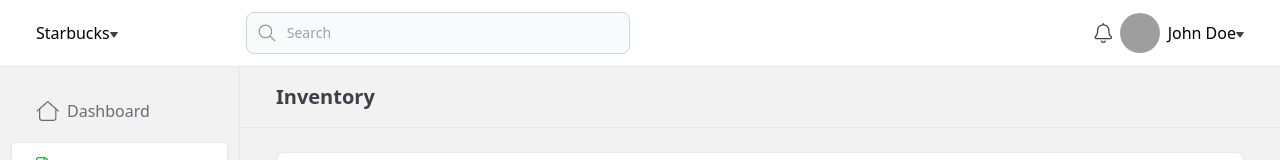
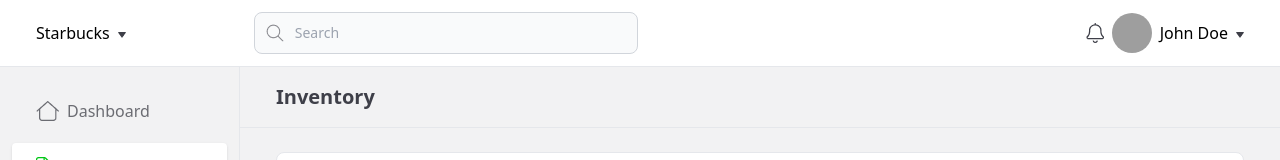
Before and after one commit to asifulhaque087/inventory-page, a React (Create React App) app: page / in a window 1280 px wide. Shown: the top 160 px of the page. Built offline with nearby package versions, Linux system fonts and the light colour scheme; grey boxes are pictures that could not be loaded.

Commit message:
space between caret icon

```diff
--- a/src/pages/Inventory.jsx
+++ b/src/pages/Inventory.jsx
@@ -6,7 +6,7 @@ const Inventory = () => {
       <header className="bg-white px-9 py-3 flex items-center border-b">
         {/* left */}
         <div>
-          <button className="flex items-center">
+          <button className="flex items-center gap-2">
             <span>Starbucks</span>
             <span className="pt-1">
               <img src="../../icons/caret-down.png" alt="" />
@@ -44,7 +44,7 @@ const Inventory = () => {
               alt="avatar"
               className="h-10 w-10 rounded-full"
             />
-            <button className="flex items-center whitespace-nowrap">
+            <button className="flex items-center whitespace-nowrap gap-2">
               <span>John Doe</span>
               <span className="pt-1">
                 <img src="../../icons/caret-down.png" alt="" />
```
